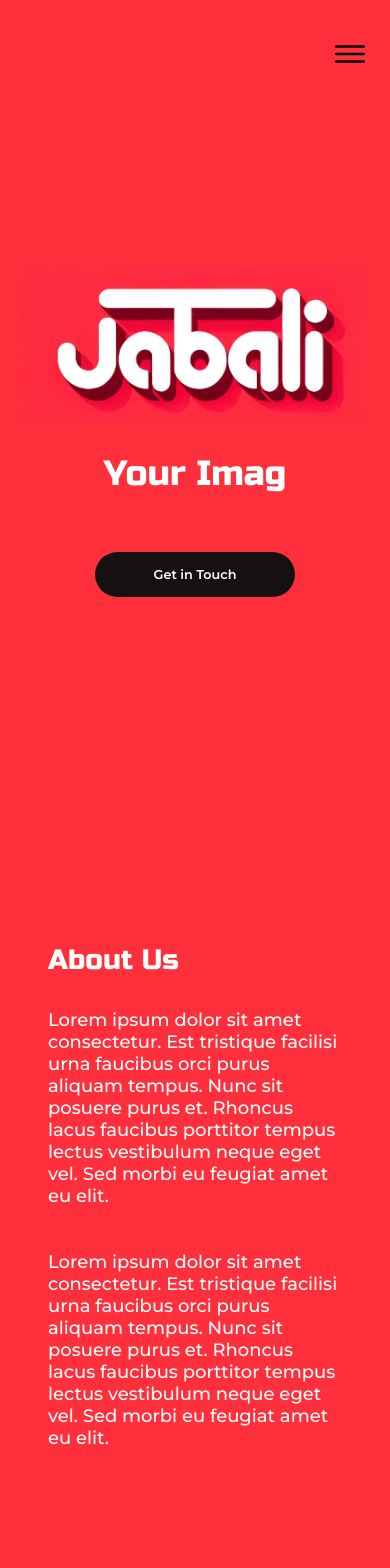
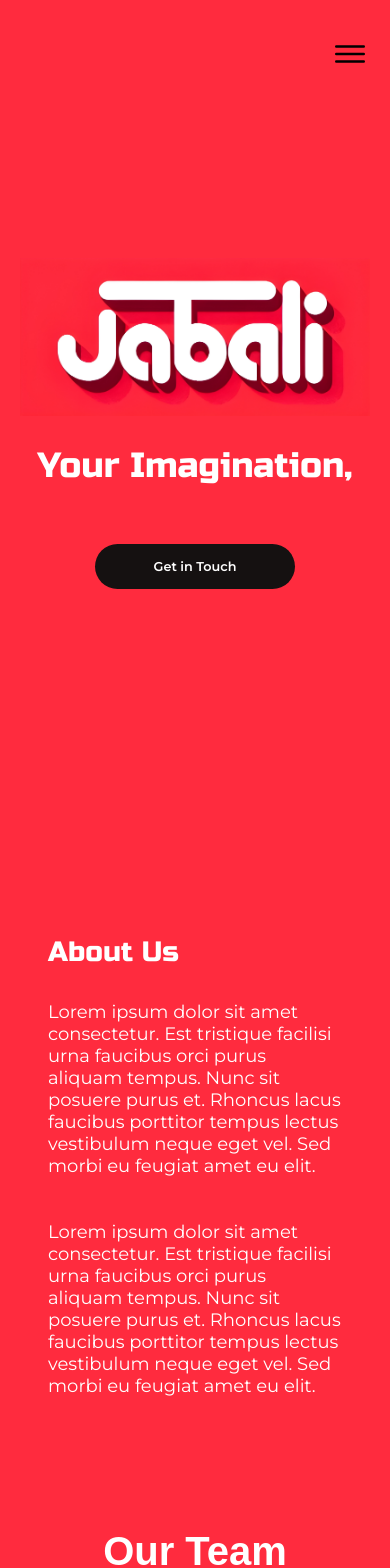
Before and after one commit to vatsal-vb/Jabali, a React (Vite) app: page / in a window 390 px wide. Shown: the top 1568 px of the page. Built offline with nearby package versions, Linux system fonts and the light colour scheme.

Commit message:
🍉 Update 👌

```diff
--- a/Styles.css
+++ b/Styles.css
@@ -14,7 +14,7 @@
 body,
 input {
     font-family: "Poppins", sans-serif;
-    background-color: #ff303c;
+    background-color: #ff2b3e;
 }
 
 /* ======= NavBar ======= */
@@ -54,7 +54,7 @@ header {
   }
 
 .nav_items li:hover a {
-    color: rgb(244, 164, 35);
+    color: rgb(255, 255, 255);
     transform: translateY(-5px);
 }
 
--- a/src/Components/About/About.css
+++ b/src/Components/About/About.css
@@ -1,7 +1,7 @@
 .about-container {
     padding: 3rem;
     width: 100%;
-    margin-bottom: 5rem;
+    margin-bottom: 2rem;
 }
 
 .heading-about {
@@ -19,7 +19,7 @@
     color: #ffffff;
     font-family: "Montserrat", Helvetica;
     font-size: 23px;
-    font-weight: 500;
+    font-weight: normal;
     letter-spacing: 0;
     line-height: normal;
 }
@@ -28,9 +28,10 @@
     color: #ffffff;
     font-family: "Montserrat", Helvetica;
     font-size: 23px;
-    font-weight: 500;
+    font-weight: normal;
     letter-spacing: 0;
     line-height: normal;
+
 }
 
 .text-container {
--- a/src/Components/Hero/Hero.css
+++ b/src/Components/Hero/Hero.css
@@ -1,8 +1,8 @@
 .Hero {
-    margin-top: 10rem;
+    margin-top: 1rem;
     text-align: center;
     padding: 10px;
-    margin-bottom: 15.5rem;
+    margin-bottom: 16rem;
     display: flex;
     align-items: center;
     flex-direction: column;
@@ -21,6 +21,9 @@
     color: #fff;
     font-weight: 500;
     line-height: 60.25px;
+    height: 60.25px;
+    overflow: hidden;
+
 }
 
 #btn {
@@ -30,7 +33,6 @@
     font-family: "Montserrat", sans-serif;
     font-weight: 600;
 }
-
 
 form {
     margin-top: 1.895rem;
@@ -54,6 +56,7 @@ form {
         color: #fff;
         font-weight: 500;
         line-height: 60.25px;
+        height: 60.25px;
     }
     #btn {
         width: 200px;
@@ -67,6 +70,6 @@ form {
 
 @media (max-height: 1440px) {
     .Hero {
-        margin-top: 3.5rem;
+        margin-top: 3rem;
     }
 }
--- a/src/Components/Hero/Hero.jsx
+++ b/src/Components/Hero/Hero.jsx
@@ -16,8 +16,8 @@ const Hero = () => {
   React.useEffect(() => {
     const typed = new Typed(el.current, {
       strings: ["Your Imagination, Our Engine"],
-      typeSpeed: 80,
-      backSpeed: 100,
+      typeSpeed: 30,
+      backSpeed: 60,
       loop: true,
       showCursor: false
     });
--- a/src/Components/Investors/Investor.css
+++ b/src/Components/Investors/Investor.css
@@ -2,7 +2,7 @@
     margin-top: 4rem;
     text-align: center;
     padding: 20px;
-    margin-bottom: 12rem;
+    margin-bottom: 4rem;
 }
 
 .heading {
@@ -21,6 +21,7 @@
     gap: 30px;
 }
 
+
 @media (max-width: 900px) {
     .investors {
         grid-template-columns: repeat(1, 1fr);
--- a/src/Components/Team/Team.css
+++ b/src/Components/Team/Team.css
@@ -1,7 +1,7 @@
 .Team {
     padding: 20px;
     text-align: center;
-    margin-bottom: 8rem;
+    margin-bottom: 1rem;
 }
 
 .team_members {
@@ -24,11 +24,13 @@
     margin-bottom: 10px;
     width: 124px;
     height: 124px;
+    font-weight: normal;
 }
 
 .member_name {
     color: #fff;
     font-size: 2rem;
+    font-weight: normal;
 }
 
 .heading {
```
Also changed, not shown: src/Assets/Logo.jpeg.
